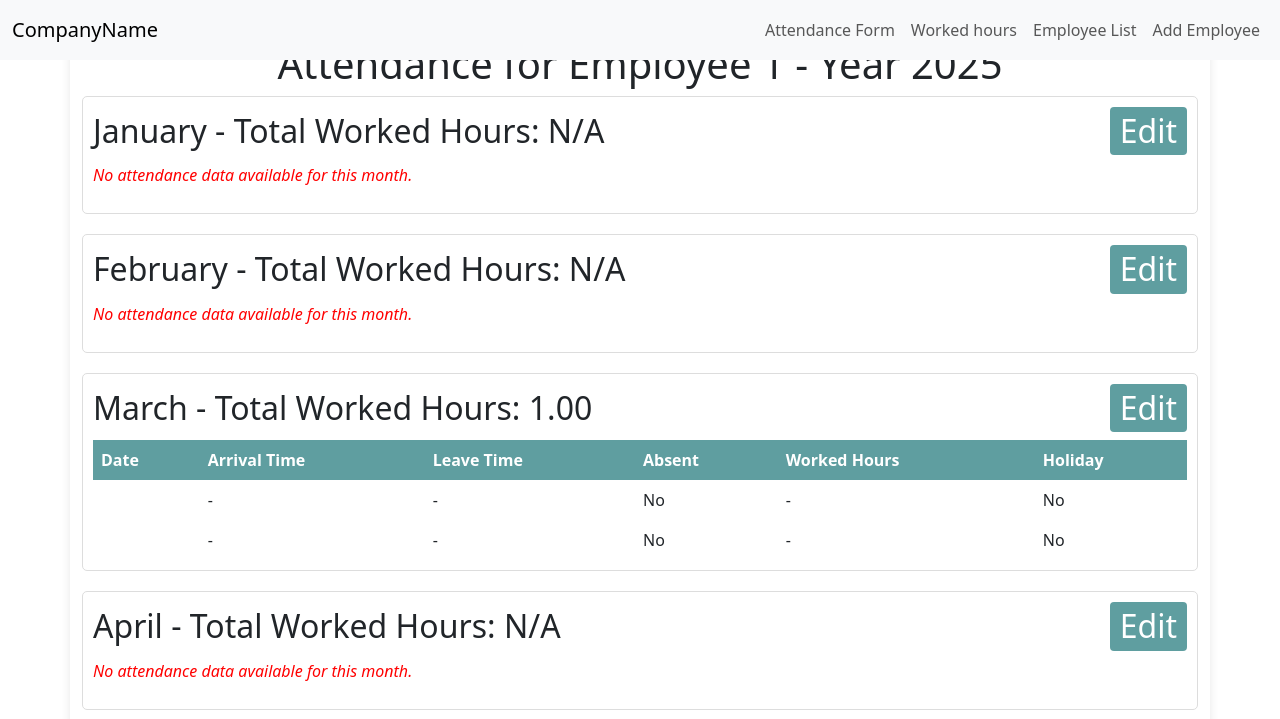
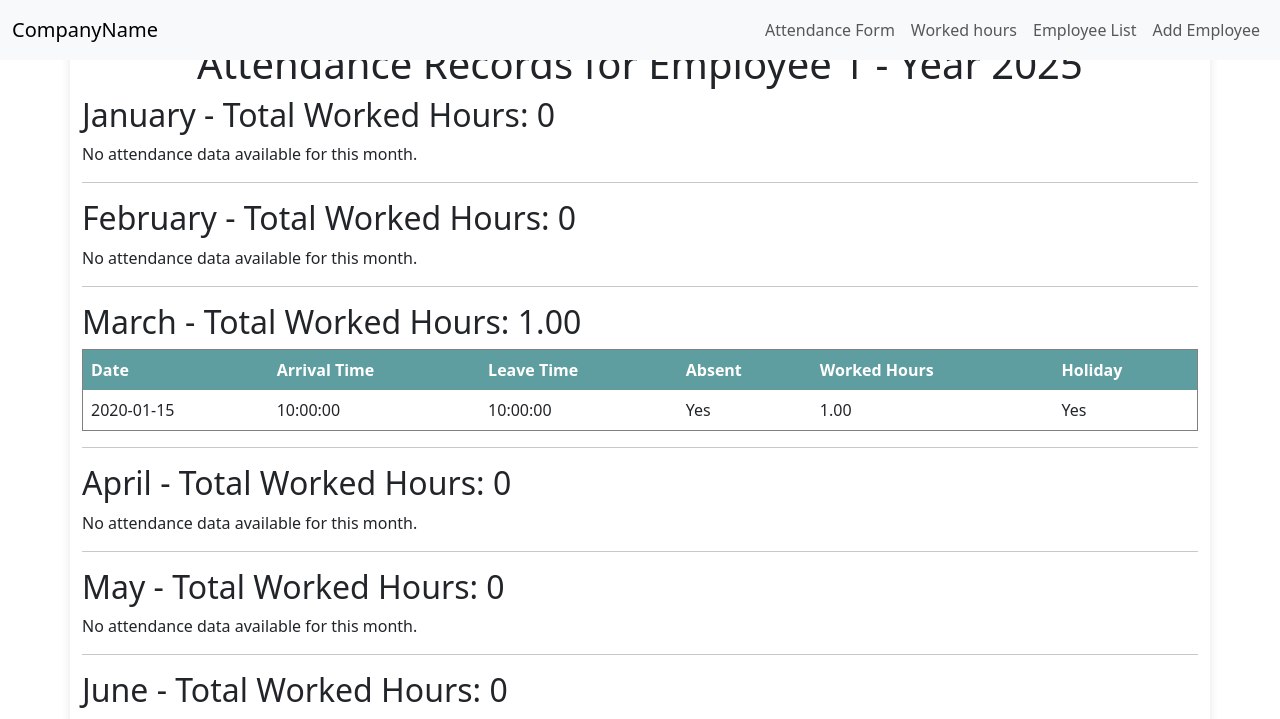
Before and after one commit to Noreen09/Attendance, a Flask app: page /attendance/1 in a window 1280 px wide. Shown: the top 719 px of the page. Run offline with Flask 3, Linux system fonts and the light colour scheme; tables that the repository leaves empty or names only in its code hold one stand-in row (values such as "Sample post").

Commit message:
changedd

```diff
--- a/app.py
+++ b/app.py
@@ -682,6 +682,9 @@ from datetime import datetime
 import calendar
 from datetime import datetime
 
+import calendar
+from datetime import datetime
+
 @app.route('/attendance/<int:employee_id>', methods=['GET'])
 def yearly_attendance(employee_id):
     try:
@@ -703,7 +706,11 @@ def yearly_attendance(employee_id):
             cursor.execute(f"SHOW TABLES LIKE '{table_name}'")
             if not cursor.fetchone():
                 print(f"Table {table_name} does NOT exist")
-                attendance_by_month[f"{calendar.month_name[month]}"] = "No attendance data available for this month."
+                attendance_by_month[f"{calendar.month_name[month]}"] = {
+                    "records": [],
+                    "total_worked_hours": 0,
+                    "message": "No attendance data available for this month."
+                }
                 continue  # Skip to next month
 
             # Fetch attendance records for this employee
@@ -716,17 +723,16 @@ def yearly_attendance(employee_id):
             records = cursor.fetchall()
 
             # Calculate total worked hours for the month
-            if records:
-                total_worked_hours = sum(record['worked_hours'] for record in records if record['worked_hours'] is not None)
-                attendance_by_month[f"{calendar.month_name[month]}"] = {
-                    "records": records,
-                    "total_worked_hours": total_worked_hours
-                }
-            else:
-                attendance_by_month[f"{calendar.month_name[month]}"] = "No attendance data available for this month."
+            total_worked_hours = sum(record['worked_hours'] for record in records if record['worked_hours'] is not None) if records else 0
+
+            attendance_by_month[f"{calendar.month_name[month]}"] = {
+                "records": records,
+                "total_worked_hours": total_worked_hours,
+                "message": "" if records else "No attendance data available for this month."
+            }
 
             # Debugging: Print fetched data
-            print(f"Month: {calendar.month_name[month]}, Records: {records}, Total Worked Hours: {total_worked_hours if records else 'N/A'}")
+            print(f"Month: {calendar.month_name[month]}, Total Worked Hours: {total_worked_hours}, Records: {records}")
 
         conn.close()
 
@@ -737,6 +743,7 @@ def yearly_attendance(employee_id):
         return "Error fetching attendance records", 500
 
 
+
 if __name__ == '__main__':
     initialize()
     app.run(debug=True)
--- a/templates/yearly_attendance.html
+++ b/templates/yearly_attendance.html
@@ -25,25 +25,13 @@
 {% include 'navbar.html' %}
 <body>
     <div class="container">
-        <h1>Attendance for Employee {{ employee_id }} - Year {{ year }}</h1>
+        <h1>Attendance Records for Employee {{ employee_id }} - Year {{ year }}</h1>
 
-        {% for month, records in attendance_by_month.items() %}
-        <div class="month">
-            <h2>
-                {{ month }} - Total Worked Hours:
-    {% if attendance_by_month[month] != "No attendance data available for this month." %}
-        {{ attendance_by_month[month].total_worked_hours }}
-    {% else %}
-        N/A
-    {% endif %}
-                <button class="edit-btn" onclick="showEditForm('{{ month }}', '{{ year }}', '{{ employee_id }}')">Edit</button>
-            </h2>
+        {% for month, data in attendance_by_month.items() %}
+            <h2>{{ month }} - Total Worked Hours: {{ data.total_worked_hours }}</h2>
 
-            {% if records == "No attendance data available for this month." %}
-                <p class="no-data">{{ records }}</p>
-            {% else %}
-                <table>
-                    <thead>
+            {% if data.records %}
+                <table border="1">
                     <tr>
                         <th>Date</th>
                         <th>Arrival Time</th>
@@ -52,22 +40,22 @@
                         <th>Worked Hours</th>
                         <th>Holiday</th>
                     </tr>
-                    </thead>
-                    <tbody>
-                        {% for record in records %}
+                    {% for record in data.records %}
                         <tr>
                             <td>{{ record.date }}</td>
-                            <td>{{ record.arrival_time or '-' }}</td>
-                            <td>{{ record.leave_time or '-' }}</td>
-                            <td>{{ 'Yes' if record.is_absent else 'No' }}</td>
-                            <td>{{ record.worked_hours or '-' }}</td>
-                            <td>{{ 'Yes' if record.is_holiday else 'No' }}</td>
+                            <td>{{ record.arrival_time }}</td>
+                            <td>{{ record.leave_time }}</td>
+                            <td>{{ "Yes" if record.is_absent else "No" }}</td>
+                            <td>{{ record.worked_hours }}</td>
+                            <td>{{ "Yes" if record.is_holiday else "No" }}</td>
                         </tr>
                     {% endfor %}
-                    </tbody>
                 </table>
+            {% else %}
+                <p>{{ data.message }}</p>
             {% endif %}
-        </div>
+
+            <hr>
         {% endfor %}
     </div>
 
```
Lines whose indentation alone changed are shown as unchanged.
